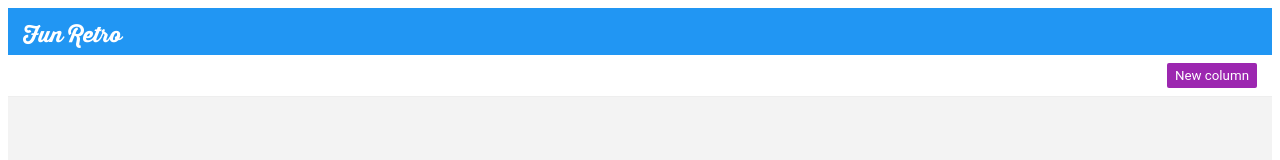
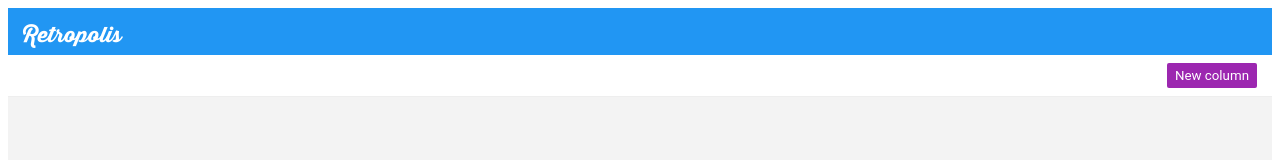
Before and after one commit to TomSpencerLondon/Retropolis, a React (Create React App) app: page / in a window 1280 px wide. Shown: the top 160 px of the page. Built offline with nearby package versions, Linux system fonts and the light colour scheme.

Commit message:
chore: Change header
Delete fun retro text

```diff
--- a/package.json
+++ b/package.json
@@ -37,8 +37,8 @@
     ]
   },
   "devDependencies": {
+    "cypress": "^4.5.0",
     "prettier": "^2.0.5",
-    "react-styleguidist": "^11.0.5",
-    "cypress": "^4.5.0"
+    "react-styleguidist": "^11.0.5"
   }
 }
--- a/src/components/Column/Modal.js
+++ b/src/components/Column/Modal.js
@@ -44,6 +44,7 @@ AddColumnDialog.propTypes = {
   onClick: PropTypes.func,
   onClick1: PropTypes.any,
 };
+
 export default function Modal({ isShowing, hide, addColumn }) {
   const [newColumnName, setNewColumnName] = useState("");
 
--- a/src/components/Header/Header.js
+++ b/src/components/Header/Header.js
@@ -6,12 +6,9 @@ export default function Card() {
     <>
       <div className="header">
         <div className="logo">
-          <span>
-            Fun Retro
-          </span>
+          <span>Retropolis</span>
         </div>
       </div>
     </>
-  )
-
+  );
 }
```
Also changed, not shown: 1 other file (tests, documents, lock files or other folders).
